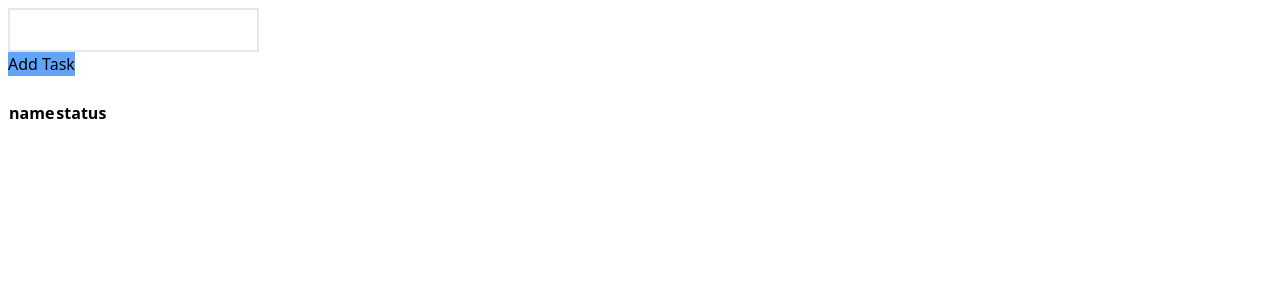
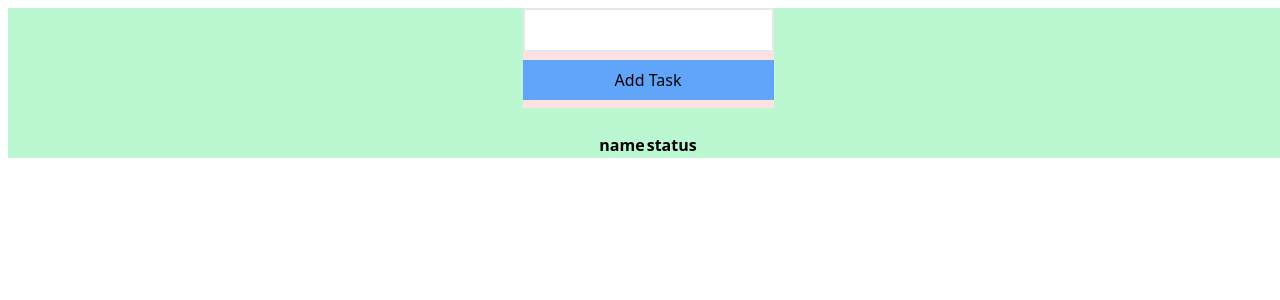
Before and after one commit to asimsheikh/tasks, a Flask app: page / in a window 1280 px wide. Shown: the top 300 px of the page. Run offline with Flask 2, Linux system fonts and the light colour scheme; lists and menus that the app fills with data are empty; some libraries are stand-ins or nearby versions.

Commit message:
form styling

```diff
--- a/templates/index.html
+++ b/templates/index.html
@@ -8,15 +8,15 @@
     <script src="https://cdn.tailwindcss.com"></script>
 </head>
 
-<body>
-    <div class='container m-2'>
-        <div class='form'>
+<body class="">
+    <div class='container bg-green-200 m-2 flex flex-col justify-center items-center'>
+        <div class='form bg-red-100'>
             <form action="/tasks" method="post">
                 <p>
                     <input class="p-2 border-2" type="text" id="task_name" name="task_name" required>
                 </p>
                 <p>
-                    <button class="bg-blue-400" type="submit">Add Task</button>
+                    <button class="w-full my-2 px-4 py-2 bg-blue-400" type="submit">Add Task</button>
                 </p>
             </form>
         </div>
```
